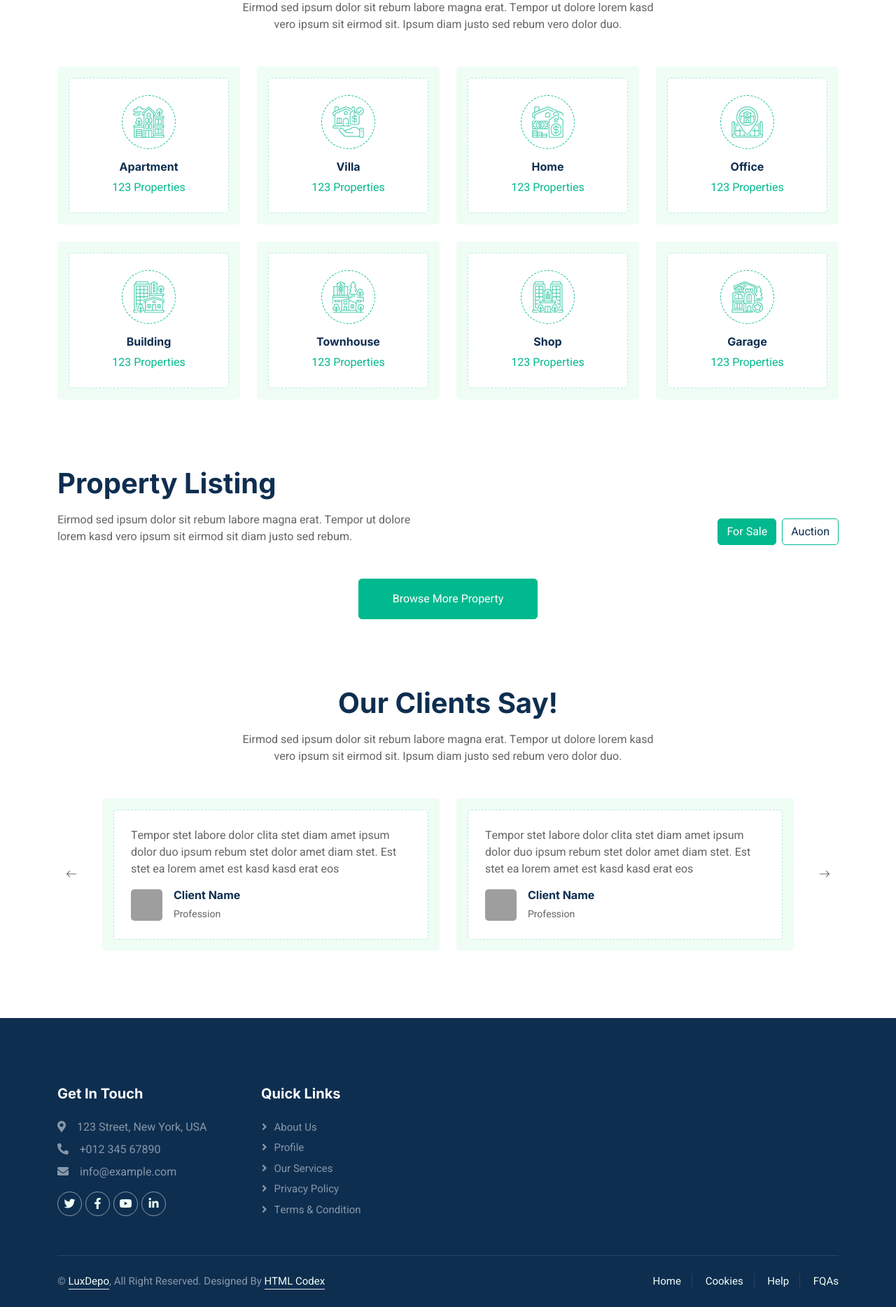
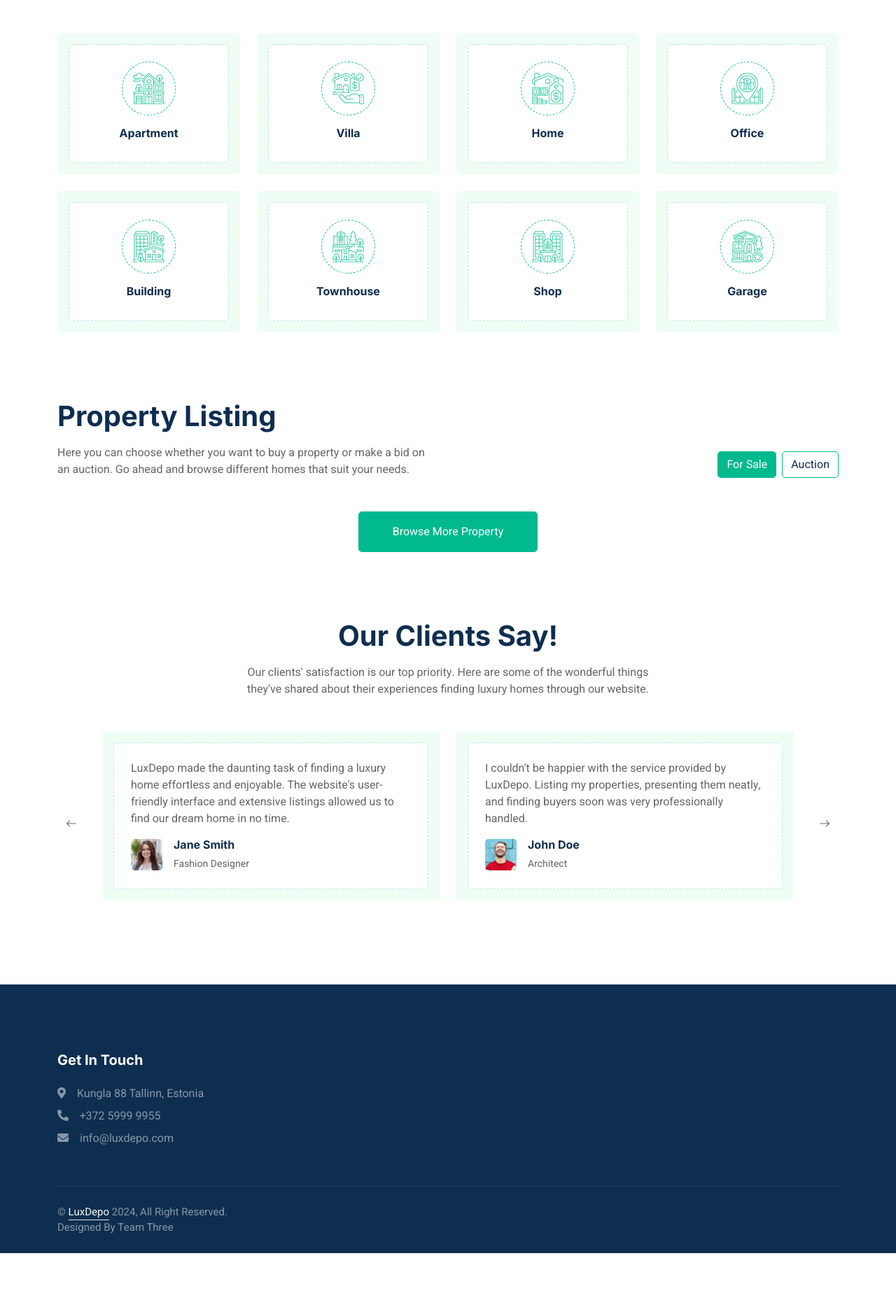
Before and after one commit to Noash1/Finalproject, a Django app: page / in a window 1280 px wide. Shown: the part 777-2645 px from the top of the page at 70% size. After the commit the page ends 2568 px from the top, so only its background shows below. Run offline with Django 5.2, Linux system fonts and the light colour scheme; data that the repository does not hold is empty; some libraries are stand-ins or nearby versions; grey boxes are pictures that could not be loaded.

Commit message:
clean html files

```diff
--- a/realestate/urls.py
+++ b/realestate/urls.py
@@ -9,7 +9,7 @@ urlpatterns = [
     path('signup/', signup, name='signup'),
     path('login/', CustomLoginView.as_view(), name='login'),
     path('logout/', CustomLogoutView.as_view(), name='logout'),
-path('accounts/profile/', ProfileView.as_view(), name='profile'),
+    path('accounts/profile/', ProfileView.as_view(), name='profile'),
 
     # Include the default auth urls after your custom definitions
     path('', include('django.contrib.auth.urls')),
--- a/templates/base.html
+++ b/templates/base.html
@@ -48,7 +48,7 @@
             <nav class="navbar navbar-expand-lg bg-white navbar-light py-0 px-4">
                 <a href="{% url 'home' %}" class="navbar-brand d-flex align-items-center text-center">
                     <div class="icon p-2 me-2">
-                        <img class="img-fluid" src="{% static 'img/logo.png' %}" alt="Icon" style="width: 30px; height: 30px;">
+                        <img class="img-fluid" src="{% static 'img/luxdepo_logo.png' %}" alt="Icon" style="width: 30px; height: 30px;">
                     </div>
                     <h1 class="m-0 text-primary">LuxDepo</h1>
                 </a>
@@ -58,22 +58,16 @@
                 <div class="collapse navbar-collapse" id="navbarCollapse">
                     <div class="navbar-nav ms-auto">
                         <a href="{% url 'home' %}" class="nav-item nav-link active">Home</a>
-                        <a href="{% url 'about' %}" class="nav-item nav-link">About</a>
-                        <div class="nav-item dropdown">
-                            <a href="#" class="nav-link dropdown-toggle" data-bs-toggle="dropdown">Property</a>
-                            <div class="dropdown-menu rounded-0 m-0">
-                                <a href="property-list.html" class="dropdown-item">Property List</a>
-                                <a href="property-type.html" class="dropdown-item">Property Type</a>
-                                <a href="property-agent.html" class="dropdown-item">Property Agent</a>
-                            </div>
-                        </div>
-                        <div class="nav-item dropdown">
-                            <a href="#" class="nav-link dropdown-toggle" data-bs-toggle="dropdown">Pages</a>
-                            <div class="dropdown-menu rounded-0 m-0">
-                                <a href="testimonial.html" class="dropdown-item">Testimonial</a>
-                                <a href="404.html" class="dropdown-item">404 Error</a>
-                            </div>
-                        </div>
+{#                        <a href="{% url 'about' %}" class="nav-item nav-link">About</a>#}
+{#                        <div class="nav-item dropdown">#}
+{#                            <a href="#" class="nav-link dropdown-toggle" data-bs-toggle="dropdown">Property</a>#}
+{#                            <div class="dropdown-menu rounded-0 m-0">#}
+{#                                <a href="property-list.html" class="dropdown-item">Property List</a>#}
+{#                                <a href="property-type.html" class="dropdown-item">Property Type</a>#}
+{#                                <a href="property-agent.html" class="dropdown-item">Property Agent</a>#}
+{#                            </div>#}
+{#                        </div>#}
+
                         <a href="{% url 'profile' %}" class="nav-item nav-link">Profile</a>
                     </div>
                     {% if not user.is_authenticated %}
@@ -98,18 +92,19 @@
             <div class="row g-0 align-items-center flex-column-reverse flex-md-row">
                 <div class="col-md-6 p-5 mt-lg-5">
                     <h1 class="display-5 animated fadeIn mb-4">Find A <span class="text-primary">Perfect Home</span> To Live With Your Family</h1>
-                    <p class="animated fadeIn mb-4 pb-2">Vero elitr justo clita lorem. Ipsum dolor at sed stet
-                        sit diam no. Kasd rebum ipsum et diam justo clita et kasd rebum sea elitr.</p>
-                    <a href="" class="btn btn-primary py-3 px-5 me-3 animated fadeIn">Get Started</a>
+                    <p class="animated fadeIn mb-4 pb-2">Discover the ideal sanctuary that caters to all your family's
+                        needs and desires. Experience unparalleled comfort and a sense of belonging in a home designed
+                        for cherished moments and lasting memories.</p>
+{#                    <a href="" class="btn btn-primary py-3 px-5 me-3 animated fadeIn">Get Started</a>#}
                 </div>
                 <div class="col-md-6 animated fadeIn">
                     <div class="owl-carousel header-carousel">
                         <div class="owl-carousel-item">
                             <img class="img-fluid" src="{% static 'img/carousel-1.jpg' %}" alt="">
                         </div>
-                        <div class="owl-carousel-item">
-                            <img class="img-fluid" src="{% static 'img/carousel-2.jpg' %}" alt="">
-                        </div>
+{#                        <div class="owl-carousel-item">#}
+{#                            <img class="img-fluid" src="{% static 'img/carousel-2.jpg' %}" alt="">#}
+{#                        </div>#}
                     </div>
                 </div>
             </div>
@@ -132,24 +127,18 @@
                 <div class="row g-5">
                     <div class="col-lg-3 col-md-6">
                         <h5 class="text-white mb-4">Get In Touch</h5>
-                        <p class="mb-2"><i class="fa fa-map-marker-alt me-3"></i>123 Street, New York, USA</p>
-                        <p class="mb-2"><i class="fa fa-phone-alt me-3"></i>+012 345 67890</p>
-                        <p class="mb-2"><i class="fa fa-envelope me-3"></i>info@example.com</p>
-                        <div class="d-flex pt-2">
-                            <a class="btn btn-outline-light btn-social" href=""><i class="fab fa-twitter"></i></a>
-                            <a class="btn btn-outline-light btn-social" href=""><i class="fab fa-facebook-f"></i></a>
-                            <a class="btn btn-outline-light btn-social" href=""><i class="fab fa-youtube"></i></a>
-                            <a class="btn btn-outline-light btn-social" href=""><i class="fab fa-linkedin-in"></i></a>
-                        </div>
+                        <p class="mb-2"><i class="fa fa-map-marker-alt me-3"></i>Kungla 88 Tallinn, Estonia</p>
+                        <p class="mb-2"><i class="fa fa-phone-alt me-3"></i>+372 5999 9955</p>
+                        <p class="mb-2"><i class="fa fa-envelope me-3"></i>info@luxdepo.com</p>
                     </div>
-                    <div class="col-lg-3 col-md-6">
-                        <h5 class="text-white mb-4">Quick Links</h5>
-                        <a class="btn btn-link text-white-50" href="{% url 'about' %}">About Us</a>
-                        <a class="btn btn-link text-white-50" href="{% url 'profile' %}">Profile</a>
-                        <a class="btn btn-link text-white-50" href="">Our Services</a>
-                        <a class="btn btn-link text-white-50" href="">Privacy Policy</a>
-                        <a class="btn btn-link text-white-50" href="">Terms & Condition</a>
-                    </div>
+{#                    <div class="col-lg-3 col-md-6">#}
+{#                        <h5 class="text-white mb-4">Quick Links</h5>#}
+{#                        <a class="btn btn-link text-white-50" href="{% url 'about' %}">About Us</a>#}
+{#                        <a class="btn btn-link text-white-50" href="{% url 'profile' %}">Profile</a>#}
+{#                        <a class="btn btn-link text-white-50" href="">Our Services</a>#}
+{#                        <a class="btn btn-link text-white-50" href="">Privacy Policy</a>#}
+{#                        <a class="btn btn-link text-white-50" href="">Terms & Condition</a>#}
+{#                    </div>#}
 
                 </div>
             </div>
@@ -157,19 +146,18 @@
                 <div class="copyright">
                     <div class="row">
                         <div class="col-md-6 text-center text-md-start mb-3 mb-md-0">
-                            &copy; <a class="border-bottom" href="{% url 'home' %}">LuxDepo</a>, All Right Reserved.
-
+                            &copy; <a class="border-bottom" href="{% url 'home' %}">LuxDepo</a> 2024, All Right Reserved.<br>
 							<!--/*** This template is free as long as you keep the footer author’s credit link/attribution link/backlink. If you'd like to use the template without the footer author’s credit link/attribution link/backlink, you can purchase the Credit Removal License from "https://htmlcodex.com/credit-removal". Thank you for your support. ***/-->
-							Designed By <a class="border-bottom" href="https://htmlcodex.com">HTML Codex</a>
+							Designed By Team Three
                         </div>
-                        <div class="col-md-6 text-center text-md-end">
-                            <div class="footer-menu">
-                                <a href="{% url 'home' %}">Home</a>
-                                <a href="">Cookies</a>
-                                <a href="">Help</a>
-                                <a href="">FQAs</a>
-                            </div>
-                        </div>
+{#                        <div class="col-md-6 text-center text-md-end">#}
+{#                            <div class="footer-menu">#}
+{#                                <a href="{% url 'home' %}">Home</a>#}
+{#                                <a href="">Cookies</a>#}
+{#                                <a href="">Help</a>#}
+{#                                <a href="">FQAs</a>#}
+{#                            </div>#}
+{#                        </div>#}
                     </div>
                 </div>
             </div>
--- a/templates/index.html
+++ b/templates/index.html
@@ -8,7 +8,7 @@
             <div class="container">
                 <div class="text-center mx-auto mb-5 wow fadeInUp" data-wow-delay="0.1s" style="max-width: 600px;">
                     <h1 class="mb-3">Property Types</h1>
-                    <p>Eirmod sed ipsum dolor sit rebum labore magna erat. Tempor ut dolore lorem kasd vero ipsum sit eirmod sit. Ipsum diam justo sed rebum vero dolor duo.</p>
+                    <p>Here you'll find a variety of property types available on our site.</p>
                 </div>
                 <div class="row g-4">
                     <div class="col-lg-3 col-sm-6 wow fadeInUp" data-wow-delay="0.1s">
@@ -18,7 +18,6 @@
                                     <img class="img-fluid" src="{% static 'img/icon-apartment.png' %}" alt="Icon">
                                 </div>
                                 <h6>Apartment</h6>
-                                <span>123 Properties</span>
                             </div>
                         </a>
                     </div>
@@ -29,7 +28,6 @@
                                     <img class="img-fluid" src="{% static 'img/icon-villa.png' %}" alt="Icon">
                                 </div>
                                 <h6>Villa</h6>
-                                <span>123 Properties</span>
                             </div>
                         </a>
                     </div>
@@ -40,7 +38,6 @@
                                     <img class="img-fluid" src="{% static 'img/icon-house.png' %}" alt="Icon">
                                 </div>
                                 <h6>Home</h6>
-                                <span>123 Properties</span>
                             </div>
                         </a>
                     </div>
@@ -51,7 +48,6 @@
                                     <img class="img-fluid" src="{% static 'img/icon-housing.png' %}" alt="Icon">
                                 </div>
                                 <h6>Office</h6>
-                                <span>123 Properties</span>
                             </div>
                         </a>
                     </div>
@@ -62,7 +58,6 @@
                                     <img class="img-fluid" src="{% static 'img/icon-building.png' %}" alt="Icon">
                                 </div>
                                 <h6>Building</h6>
-                                <span>123 Properties</span>
                             </div>
                         </a>
                     </div>
@@ -73,7 +68,6 @@
                                     <img class="img-fluid" src="{% static 'img/icon-neighborhood.png' %}" alt="Icon">
                                 </div>
                                 <h6>Townhouse</h6>
-                                <span>123 Properties</span>
                             </div>
                         </a>
                     </div>
@@ -84,7 +78,6 @@
                                     <img class="img-fluid" src="{% static 'img/icon-condominium.png' %}" alt="Icon">
                                 </div>
                                 <h6>Shop</h6>
-                                <span>123 Properties</span>
                             </div>
                         </a>
                     </div>
@@ -95,7 +88,6 @@
                                     <img class="img-fluid" src="{% static 'img/icon-luxury.png' %}" alt="Icon">
                                 </div>
                                 <h6>Garage</h6>
-                                <span>123 Properties</span>
                             </div>
                         </a>
                     </div>
@@ -113,7 +105,8 @@
                     <div class="col-lg-6">
                         <div class="text-start mx-auto mb-5 wow slideInLeft" data-wow-delay="0.1s">
                             <h1 class="mb-3">Property Listing</h1>
-                            <p>Eirmod sed ipsum dolor sit rebum labore magna erat. Tempor ut dolore lorem kasd vero ipsum sit eirmod sit diam justo sed rebum.</p>
+                            <p>Here you can choose whether you want to buy a property or make a bid on an auction. Go
+                                ahead and browse different homes that suit your needs.</p>
                         </div>
                     </div>
                     <div class="col-lg-6 text-start text-lg-end wow slideInRight" data-wow-delay="0.1s">
@@ -201,41 +194,47 @@
             <div class="container">
                 <div class="text-center mx-auto mb-5 wow fadeInUp" data-wow-delay="0.1s" style="max-width: 600px;">
                     <h1 class="mb-3">Our Clients Say!</h1>
-                    <p>Eirmod sed ipsum dolor sit rebum labore magna erat. Tempor ut dolore lorem kasd vero ipsum sit eirmod sit. Ipsum diam justo sed rebum vero dolor duo.</p>
+                    <p>Our clients' satisfaction is our top priority. Here are some of the wonderful things they've
+                        shared about their experiences finding luxury homes through our website.</p>
                 </div>
                 <div class="owl-carousel testimonial-carousel wow fadeInUp" data-wow-delay="0.1s">
                     <div class="testimonial-item bg-light rounded p-3">
                         <div class="bg-white border rounded p-4">
-                            <p>Tempor stet labore dolor clita stet diam amet ipsum dolor duo ipsum rebum stet dolor amet diam stet. Est stet ea lorem amet est kasd kasd erat eos</p>
+                            <p>LuxDepo made the daunting task of finding a luxury home effortless and enjoyable. The
+                                website's user-friendly interface and extensive listings allowed us to find our dream
+                                home in no time.</p>
                             <div class="d-flex align-items-center">
-                                <img class="img-fluid flex-shrink-0 rounded" src="img/testimonial-1.jpg" style="width: 45px; height: 45px;">
+                                <img class="img-fluid flex-shrink-0 rounded" src="{%  static 'img/testimonial-1.jpg' %}" style="width: 45px; height: 45px;">
                                 <div class="ps-3">
-                                    <h6 class="fw-bold mb-1">Client Name</h6>
-                                    <small>Profession</small>
+                                    <h6 class="fw-bold mb-1">Jane Smith</h6>
+                                    <small>Fashion Designer</small>
                                 </div>
                             </div>
                         </div>
                     </div>
                     <div class="testimonial-item bg-light rounded p-3">
                         <div class="bg-white border rounded p-4">
-                            <p>Tempor stet labore dolor clita stet diam amet ipsum dolor duo ipsum rebum stet dolor amet diam stet. Est stet ea lorem amet est kasd kasd erat eos</p>
+                            <p>I couldn't be happier with the service provided by LuxDepo. Listing my properties,
+                                presenting them neatly, and finding buyers soon was very professionally handled.</p>
                             <div class="d-flex align-items-center">
-                                <img class="img-fluid flex-shrink-0 rounded" src="img/testimonial-2.jpg" style="width: 45px; height: 45px;">
+                                <img class="img-fluid flex-shrink-0 rounded" src="{%  static 'img/testimonial-2.jpg' %}" style="width: 45px; height: 45px;">
                                 <div class="ps-3">
-                                    <h6 class="fw-bold mb-1">Client Name</h6>
-                                    <small>Profession</small>
+                                    <h6 class="fw-bold mb-1">John Doe</h6>
+                                    <small>Architect</small>
                                 </div>
                             </div>
                         </div>
                     </div>
                     <div class="testimonial-item bg-light rounded p-3">
                         <div class="bg-white border rounded p-4">
-                            <p>Tempor stet labore dolor clita stet diam amet ipsum dolor duo ipsum rebum stet dolor amet diam stet. Est stet ea lorem amet est kasd kasd erat eos</p>
+                            <p>Thanks to LuxDepo, we found the perfect luxury home that exceeded our expectations.
+                                The detailed descriptions and high-quality images made it easy to make informed decisions,
+                                and the customer support was outstanding.</p>
                             <div class="d-flex align-items-center">
-                                <img class="img-fluid flex-shrink-0 rounded" src="img/testimonial-3.jpg" style="width: 45px; height: 45px;">
+                                <img class="img-fluid flex-shrink-0 rounded" src="{% static 'img/testimonial-3.jpg' %}" style="width: 45px; height: 45px;">
                                 <div class="ps-3">
                                     <h6 class="fw-bold mb-1">Client Name</h6>
-                                    <small>Profession</small>
+                                    <small>Software Developer</small>
                                 </div>
                             </div>
                         </div>
--- a/website/settings.py
+++ b/website/settings.py
@@ -121,7 +121,7 @@ USE_TZ = True
 # Static files (CSS, JavaScript, Images)
 # https://docs.djangoproject.com/en/5.0/howto/static-files/
 
-STATIC_URL = "static/"
+STATIC_URL = "/static/"
 
 STATICFILES_DIRS = [
     os.path.join(BASE_DIR, 'templates/static')
```
Also changed, not shown: templates/static/img/testimonial-1.jpg (added), templates/static/img/testimonial-2.jpg (added), templates/static/img/testimonial-3.jpg (added).
